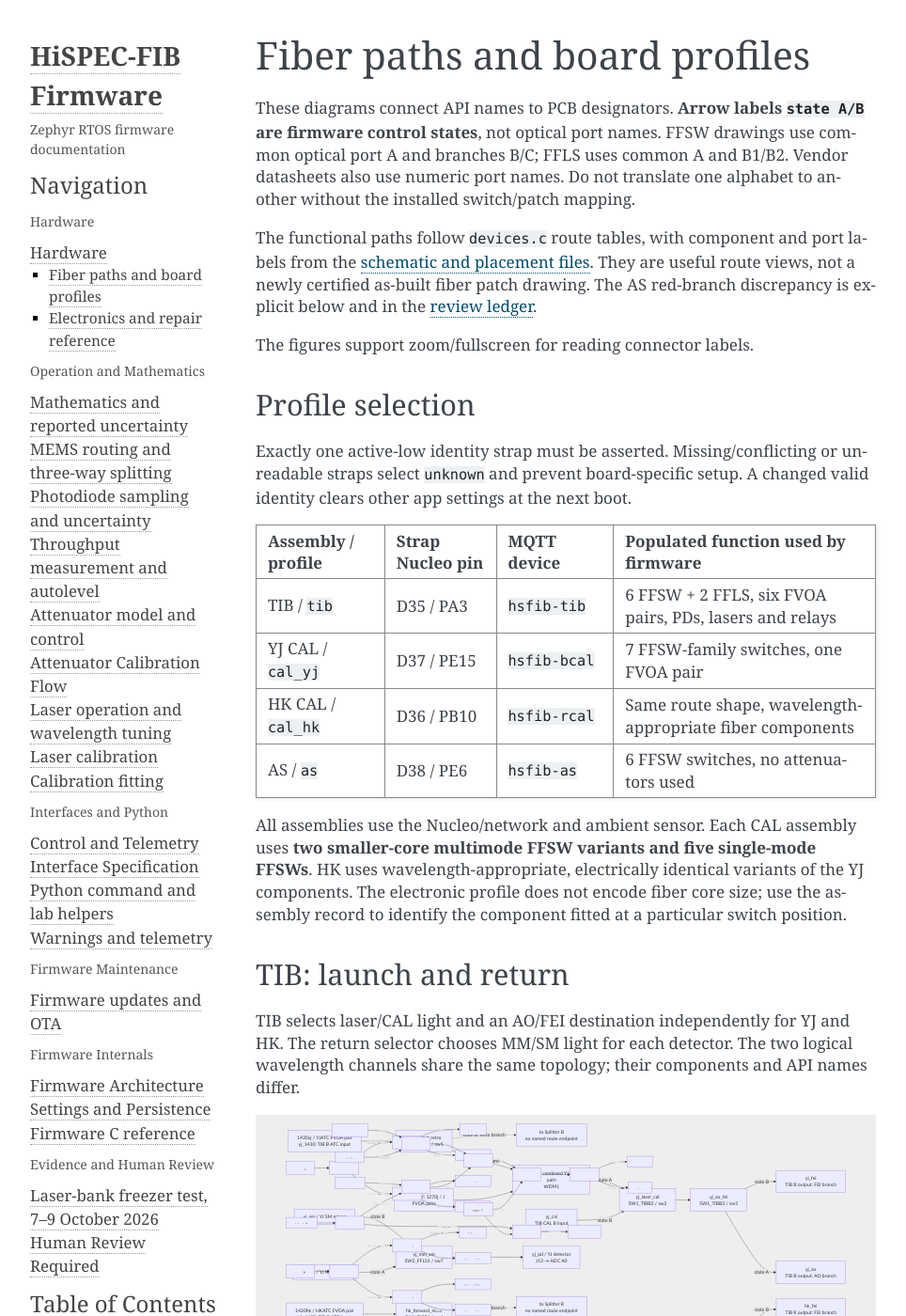
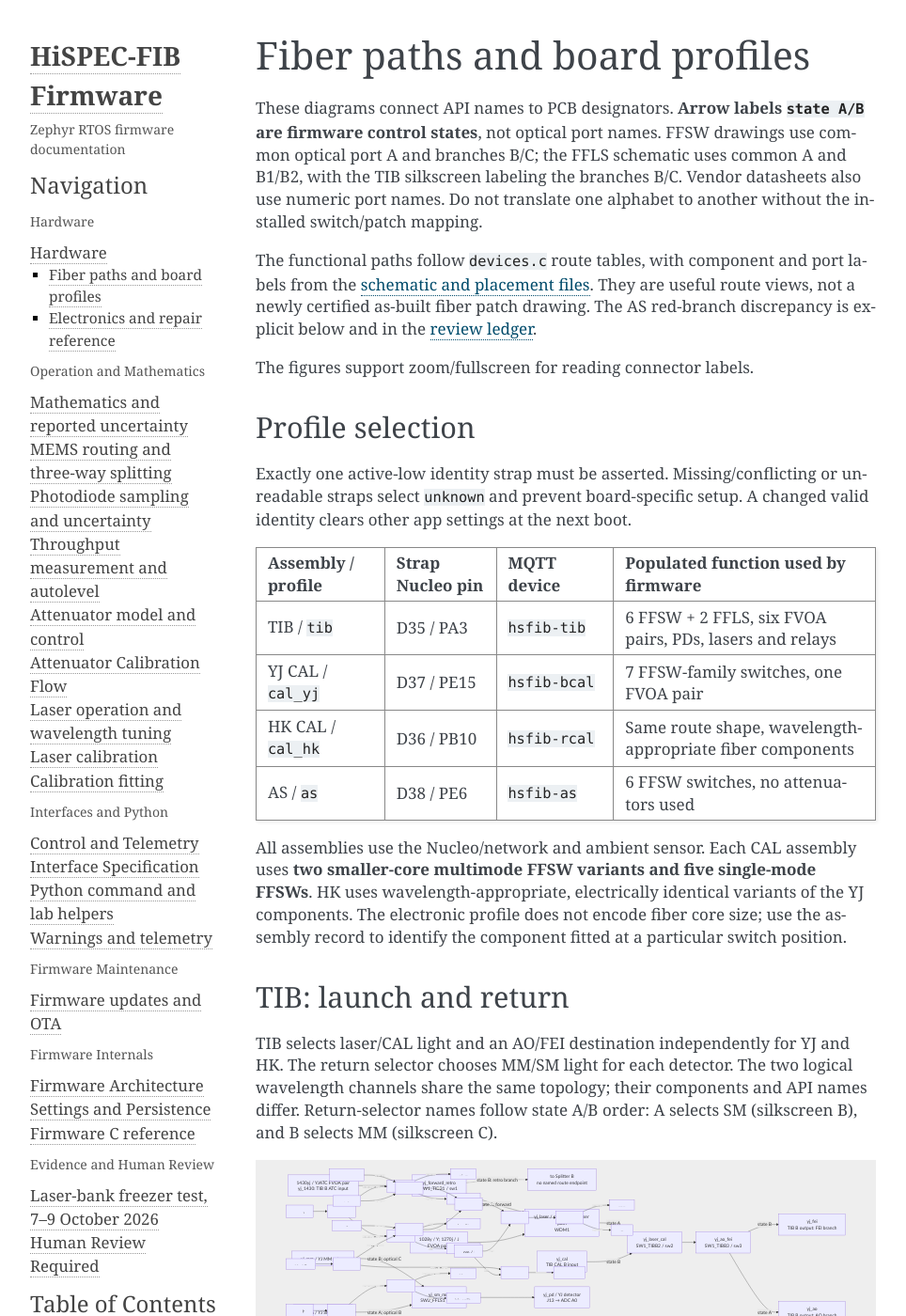
Before and after one commit to COO-Utilities/hispec-tib, a Sphinx documentation site: the page built from doc/hardware_profiles.md, in a window 1280 px wide and 1400 px high. Shown: the whole window at 94% size, without its empty margins (148-1112 px from the left). Built offline with Sphinx 7.4.7, drawn with Linux system fonts in a browser that asks for light colours; some of the changed text lies outside the part shown.

Commit message:
Correct TIB SM/MM switch names and return routes

````diff
--- a/doc/hardware_profiles.md
+++ b/doc/hardware_profiles.md
@@ -2,9 +2,10 @@
 
 These diagrams connect API names to PCB designators. **Arrow labels `state A/B`
 are firmware control states**, not optical port names. FFSW drawings use common
-optical port A and branches B/C; FFLS uses common A and B1/B2. Vendor datasheets
-also use numeric port names. Do not translate one alphabet to another without
-the installed switch/patch mapping.
+optical port A and branches B/C; the FFLS schematic uses common A and B1/B2,
+with the TIB silkscreen labeling the branches B/C. Vendor datasheets also use
+numeric port names. Do not translate one alphabet to another without the
+installed switch/patch mapping.
 
 The functional paths follow `devices.c` route tables, with component and port
 labels from the [schematic and placement files](hardware.md#source-drawings-and-revision-boundaries).
@@ -38,6 +39,8 @@
 TIB selects laser/CAL light and an AO/FEI destination independently for YJ and HK.
 The return selector chooses MM/SM light for each detector. The two logical
 wavelength channels share the same topology; their components and API names differ.
+Return-selector names follow state A/B order: A selects SM (silkscreen B), and
+B selects MM (silkscreen C).
 
 ```{mermaid}
 flowchart LR
@@ -50,8 +53,8 @@
   Y2 --> Y3["yj_ao_fei<br/>SW1_TIBB3 / sw3"]
   Y3 -->|state A| YA["yj_ao<br/>TIB B output: AO branch"]
   Y3 -->|state B| YF["yj_fei<br/>TIB B output: FEI branch"]
-  YM["yj_mm / YJ MM return"] -->|state A| Y7["yj_mm_sm<br/>SW2_FFLS1 / sw7"]
-  YS["yj_sm / YJ SM return"] -->|state B| Y7
+  YS["yj_sm / YJ SM return"] -->|state A; optical B| Y7["yj_sm_mm<br/>SW2_FFLS1 / sw7"]
+  YM["yj_mm / YJ MM return"] -->|state B; optical C| Y7
   Y7 --> YP["yj_pd / YJ detector<br/>J13 → ADC A0"]
   H1430["1430hk / HKATC FVOA pair<br/>hk_1430: TIB R ATC input"] --> H1["hk_forward_retro<br/>SW1_TIBR1 / sw4"]
   H1 -->|state A: forward| HL["hk_laser / combined HK laser path<br/>WDM2"]
@@ -62,8 +65,8 @@
   H2 --> H3["hk_ao_fei<br/>SW1_TIBR3 / sw6"]
   H3 -->|state A| HA["hk_ao<br/>TIB R output: AO branch"]
   H3 -->|state B| HF["hk_fei<br/>TIB R output: FEI branch"]
-  HM["hk_mm / HK MM return"] -->|state A| H8["hk_mm_sm<br/>SW2_FFLS2 / sw8"]
-  HS["hk_sm / HK SM return"] -->|state B| H8
+  HS["hk_sm / HK SM return"] -->|state A; optical B| H8["hk_sm_mm<br/>SW2_FFLS2 / sw8"]
+  HM["hk_mm / HK MM return"] -->|state B; optical C| H8
   H8 --> HP["hk_pd / HK detector<br/>J12 → ADC A2"]
 ```
 
@@ -154,5 +157,5 @@
 | sw4 | `hk_forward_retro` / SW1_TIBR1 | `yj_as1` / SW1_ASB1 | `cal4` / SW1_Cal4 |
 | sw5 | `hk_laser_cal` / SW1_TIBR2 | `yj_as2` / SW1_ASB2 | `cal5` / SW1_Cal5 |
 | sw6 | `hk_ao_fei` / SW1_TIBR3 | `yj_as3` / SW1_ASB3 | `cal6` / SW1_Cal6 |
-| sw7 | `yj_mm_sm` / SW2_FFLS1 | unpopulated | `cal7` / SW1_Cal7 |
-| sw8 | `hk_mm_sm` / SW2_FFLS2 | unpopulated | unpopulated |
+| sw7 | `yj_sm_mm` / SW2_FFLS1 | unpopulated | `cal7` / SW1_Cal7 |
+| sw8 | `hk_sm_mm` / SW2_FFLS2 | unpopulated | unpopulated |
````
Also changed, not shown: doc/commands.md (+3 -0 lines), doc/hardware.md (+6 -0 lines), 4 other files.
